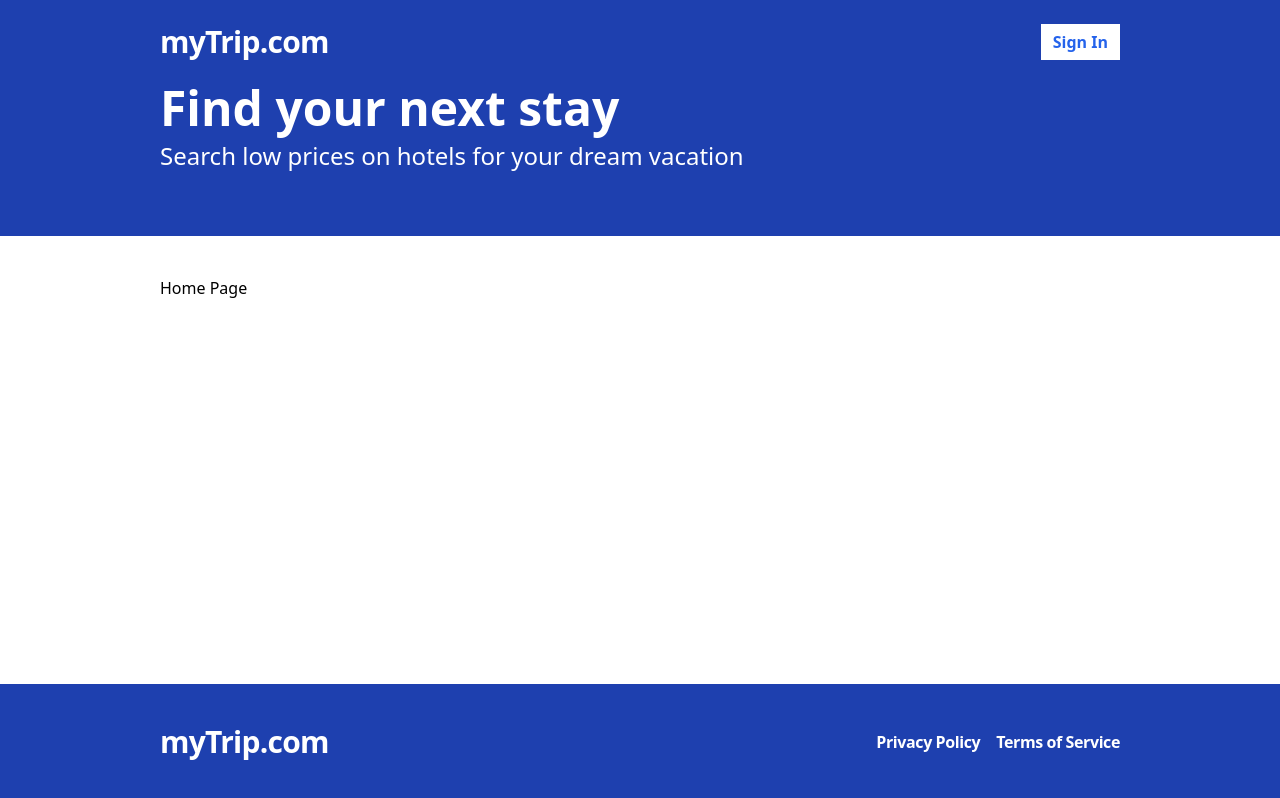
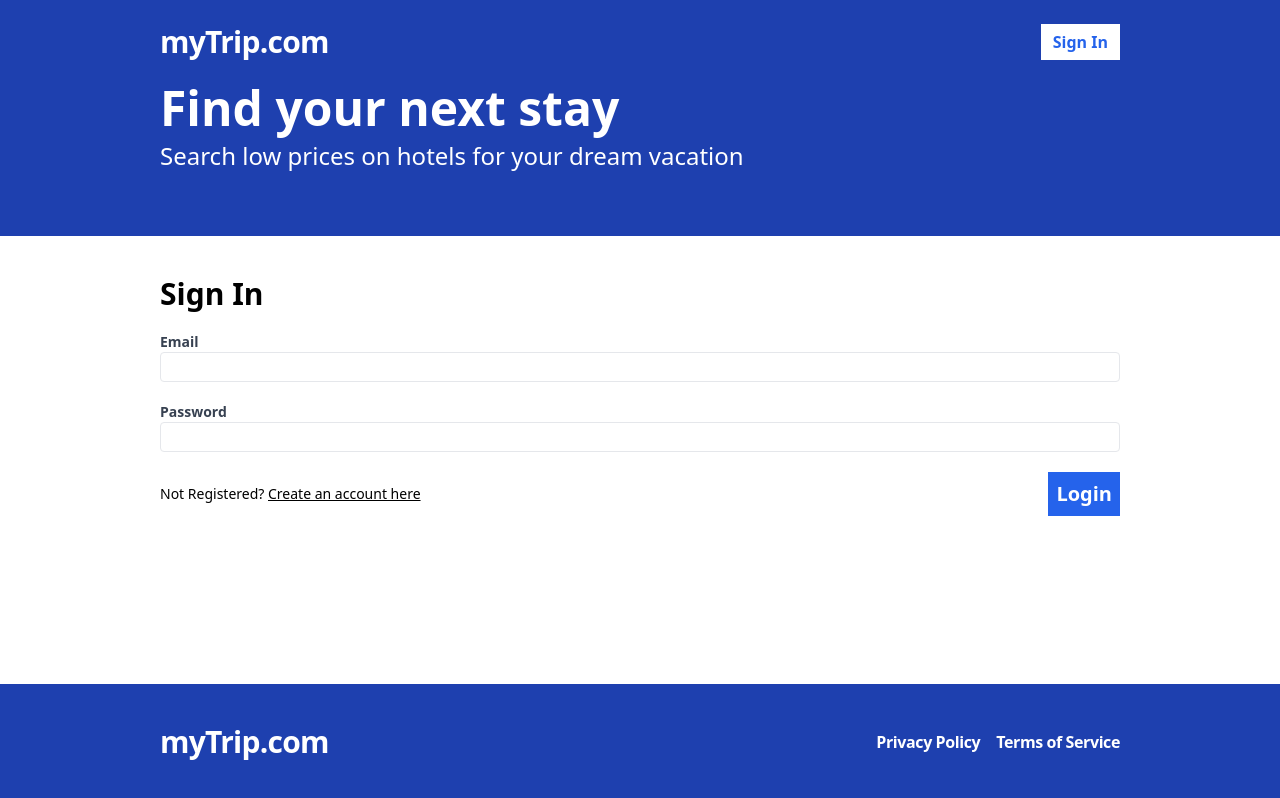
Before and after one commit to amydev-me/myTrip, a React (Vite) app in the folder frontend/: page /sign-in in a window 1280 px wide. Before the commit this address led to /. Built offline with nearby package versions, Linux system fonts and the light colour scheme; no server answers.

Commit message:
Implement Login&Logout&Register

```diff
--- a/frontend/src/App.tsx
+++ b/frontend/src/App.tsx
@@ -6,6 +6,7 @@
 } from "react-router-dom";
 import Layout from "./layouts/Layout";
 import Register from "./pages/Register";
+import SignIn from "./pages/SignIn";
 
 
 
@@ -29,6 +30,11 @@
             <Register />
           </Layout>
          } />
+        <Route path="/sign-in" element={
+          <Layout>
+            <SignIn />
+          </Layout>
+         } />
         <Route path="*" element={ <Navigate to="/" /> } />
       </Routes>
     </Router>
--- a/frontend/src/api-client.ts
+++ b/frontend/src/api-client.ts
@@ -1,10 +1,12 @@
 import { RegisterFormData } from "./pages/Register";
+import { SignInFormData } from "./pages/SignIn";
 
 const API_BASE_URL = import.meta.env.VITE_API_BASE_URL || "";
 
 export const register = async(formData: RegisterFormData) => {
     const response = await fetch(`${API_BASE_URL}/api/users/register`, {
         method: 'POST',
+        credentials: "include",
         headers: {
             "Content-Type": "application/json"
         },
@@ -17,3 +19,46 @@
         throw new Error(responseBody.message);
     }
 }
+
+export const signIn = async(formData: SignInFormData) => {
+    const response = await fetch(`${API_BASE_URL}/api/auth/login`, {
+        method: "POST",
+        credentials: "include",
+        headers: {
+            "Content-Type": "application/json"
+        },
+        body: JSON.stringify(formData)
+    });
+
+    const body = await response.json();
+    if(!response.ok) {
+        throw new Error(body.message)
+    }
+
+    return body;
+}
+
+export const validateToken = async() => {
+    const response = await fetch(`${API_BASE_URL}/api/auth/validate-token`, {
+        credentials: "include"
+    })
+
+    if(!response.ok) {
+        throw new Error("Token invalid");
+    }
+
+    return response.json();
+}
+
+export const signOut = async() => {
+    const response = await fetch(`${API_BASE_URL}/api/auth/logout`, {
+        method: "POST",
+        credentials: "include"
+    })
+
+    if(!response.ok) {
+        throw new Error("Error during sign out");
+    }
+
+    return response.json();
+}
--- a/frontend/src/components/Header.tsx
+++ b/frontend/src/components/Header.tsx
@@ -1,7 +1,10 @@
 import { Link } from "react-router-dom";
-
+import { useAppContext } from "../contexts/AppContext";
+import SignOutButton from "./SignOutButton";
 
 const Header = () => {
+    const { isLoggedIn } = useAppContext();
+
     return (
         <div className="bg-blue-800 py-6">
             <div className="container mx-auto flex justify-between">
@@ -9,7 +12,15 @@
                     <Link to="/">myTrip.com</Link>
                 </span>
                 <span className="flex space-x-2">
-                    <Link to="/sign-in" className="flex bg-white items-center text-blue-600 px-3 font-bold hover:bg-gray-100 ">Sign In</Link>
+                    { isLoggedIn ? <>
+                            <Link className="flex items-center text-white px-3 font-bold hover:bg-blue-600" to="/my-bookings">My Bookings</Link>
+                            <Link className="flex items-center text-white px-3 font-bold hover:bg-blue-600" to="/my-bookings">My Hotels</Link>
+                            <SignOutButton />
+                        </>:
+                        (
+                            <Link to="/sign-in" className="flex bg-white items-center text-blue-600 px-3 font-bold hover:bg-gray-100 ">Sign In</Link>
+                        )
+                    }
                 </span>
             </div>
         </div>
--- /dev/null
+++ b/frontend/src/components/SignOutButton.tsx
@@ -0,0 +1,37 @@
+import { useMutation, useQueryClient } from "react-query";
+import * as apiClient from "../api-client";
+import { useAppContext } from "../contexts/AppContext";
+import { useNavigate } from "react-router-dom";
+
+
+const SignOutButton = () => {
+    const queryClient = useQueryClient();
+    const { showToast } = useAppContext();
+
+    const navigate = useNavigate();
+
+    const mutation = useMutation(apiClient.signOut, {
+        onSuccess: async() => {
+            showToast({message: "Signed out!", type: "SUCCESS"});
+            await queryClient.invalidateQueries("validateToken")
+            navigate("/sign-in");
+        },
+        onError: (error: Error) => {
+            showToast({ message: error.message, type: "ERROR" });
+        }
+    })
+
+    const handleSignOut = () => {
+        mutation.mutate();
+    }
+
+    return (
+        <button
+            className="text-blue-600 px-3 font-bold bg-white hover:bg-gray-100"
+            onClick={ handleSignOut }>
+            Sign out
+        </button>
+    )
+}
+
+export default SignOutButton;
--- a/frontend/src/contexts/AppContext.tsx
+++ b/frontend/src/contexts/AppContext.tsx
@@ -1,42 +1,55 @@
 import React, { useContext, useState } from "react";
 import Toast from "../components/Toast";
+import { useQuery } from "react-query";
+import * as apiClient from "../api-client";
+
 
 type ToastMessage = {
   message: string;
   type: "SUCCESS" | "ERROR";
-}
+};
 
 type AppContext = {
-    showToast: (toatMessage: ToastMessage) => void;
-}
+  showToast: (toastMessage: ToastMessage) => void;
+  isLoggedIn: boolean;
+ };
 
 const AppContext = React.createContext<AppContext | undefined>(undefined);
 
-export const AppContextProvider = ({ children }: { children: React.ReactNode}) => {
+
+export const AppContextProvider = ({
+  children,
+}: {
+  children: React.ReactNode;
+}) => {
   const [toast, setToast] = useState<ToastMessage | undefined>(undefined);
 
+  const { isError } = useQuery("validateToken", apiClient.validateToken, {
+    retry: false,
+  });
+
   return (
-        <AppContext.Provider value={{
+    <AppContext.Provider
+      value={{
         showToast: (toastMessage) => {
           setToast(toastMessage);
-            }
-        }}>
-            {
-                toast &&
-                (
+        },
+        isLoggedIn: !isError
+      }}
+    >
+      {toast && (
         <Toast
           message={toast.message}
           type={toast.type}
-                        onClose={() => setToast(undefined)}/>
-                )
-            }
-            { children }
+          onClose={() => setToast(undefined)}
+        />
+      )}
+      {children}
     </AppContext.Provider>
-    )
-}
+  );
+};
 
 export const useAppContext = () => {
   const context = useContext(AppContext);
-
   return context as AppContext;
-}
+};
--- a/frontend/src/pages/Register.tsx
+++ b/frontend/src/pages/Register.tsx
@@ -1,5 +1,5 @@
 import { useForm } from "react-hook-form";
-import { useMutation } from "react-query";
+import { useMutation, useQueryClient } from "react-query";
 import * as apiClient from '../api-client';
 import { useAppContext } from "../contexts/AppContext";
 import { useNavigate } from "react-router-dom";
@@ -15,11 +15,14 @@
 const Register = () => {
     const { register, watch, handleSubmit, formState: { errors } } = useForm<RegisterFormData>();
     const { showToast }  = useAppContext();
+    const queryClient = useQueryClient();
+
     const navigate = useNavigate();
 
     const mutation = useMutation(apiClient.register, {
-        onSuccess: () => {
-            showToast({ message : "Registration success", type: "SUCCESS" })
+        onSuccess: async () => {
+            showToast({ message : "Registration success", type: "SUCCESS" });
+            await queryClient.invalidateQueries("validateToken")
             navigate("/");
         },
         onError: (error: Error) => {
--- /dev/null
+++ b/frontend/src/pages/SignIn.tsx
@@ -0,0 +1,65 @@
+import { useForm } from "react-hook-form";
+import { useMutation, useQueryClient } from "react-query";
+import { useAppContext } from "../contexts/AppContext";
+import { Link, useNavigate } from "react-router-dom";
+import * as apiClient from "../api-client";
+
+export type SignInFormData = {
+    email: string;
+    password: string;
+}
+
+const SignIn = () => {
+    const queryClient = useQueryClient();
+    const { register, handleSubmit, formState: { errors } } = useForm<SignInFormData>();
+    const { showToast }  = useAppContext();
+    const navigate = useNavigate();
+
+    const mutation = useMutation(apiClient.signIn, {
+        onSuccess: async () => {
+            showToast({ message : "Sign in Successful!", type: "SUCCESS" });
+            await queryClient.invalidateQueries("validateToken");
+            navigate("/");
+        },
+        onError:(error: Error) => {
+            showToast({ message : error.message, type: "ERROR" })
+        }
+    });
+
+    const onSubmit = handleSubmit((data) => {
+        mutation.mutate(data);
+    });
+
+    return (
+        <form className="flex flex-col gap-5" onSubmit={onSubmit}>
+            <h2 className="text-3xl font-bold">Sign In</h2>
+            <label  className="text-gray-700 text-sm font-bold flex-1">Email
+                <input
+                    type="email"
+                    className="border rounded w-full py-1 px-2 font-normal"
+                    {...register("email", { required: "This field is required."})}
+                ></input>
+                { errors.email && ( <span className="text-red-500">{errors.email.message}</span>) }
+            </label>
+            <label  className="text-gray-700 text-sm font-bold flex-1">Password
+                <input
+                    type="password"
+                    className="border rounded w-full py-1 px-2 font-normal"
+                    {...register("password", {
+                                                required: "This field is required.",
+                                                minLength: { value: 6, message: "Password must be at least 6 characters." }
+                                            })}
+                ></input>
+                { errors.password && ( <span className="text-red-500">{errors.password.message}</span>) }
+            </label>
+            <span className="flex items-center justify-between">
+                <span className="text-sm">
+                    Not Registered? <Link className="underline" to="/register">Create an account here</Link>
+                </span>
+                <button type="submit" className="bg-blue-600 text-white p-2 font-bold hover:bg-blue-500 text-xl">Login</button>
+            </span>
+        </form>
+    );
+}
+
+export default SignIn;
```
Lines whose indentation alone changed are shown as unchanged.
